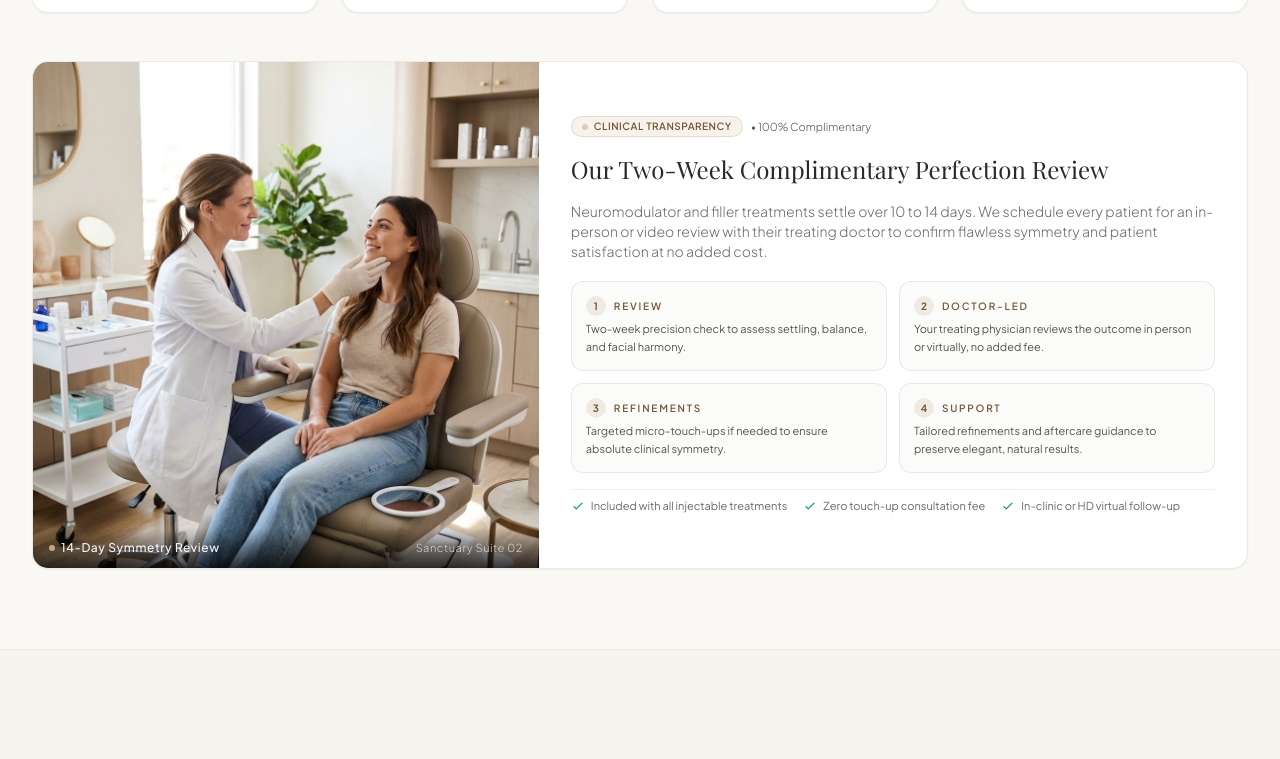
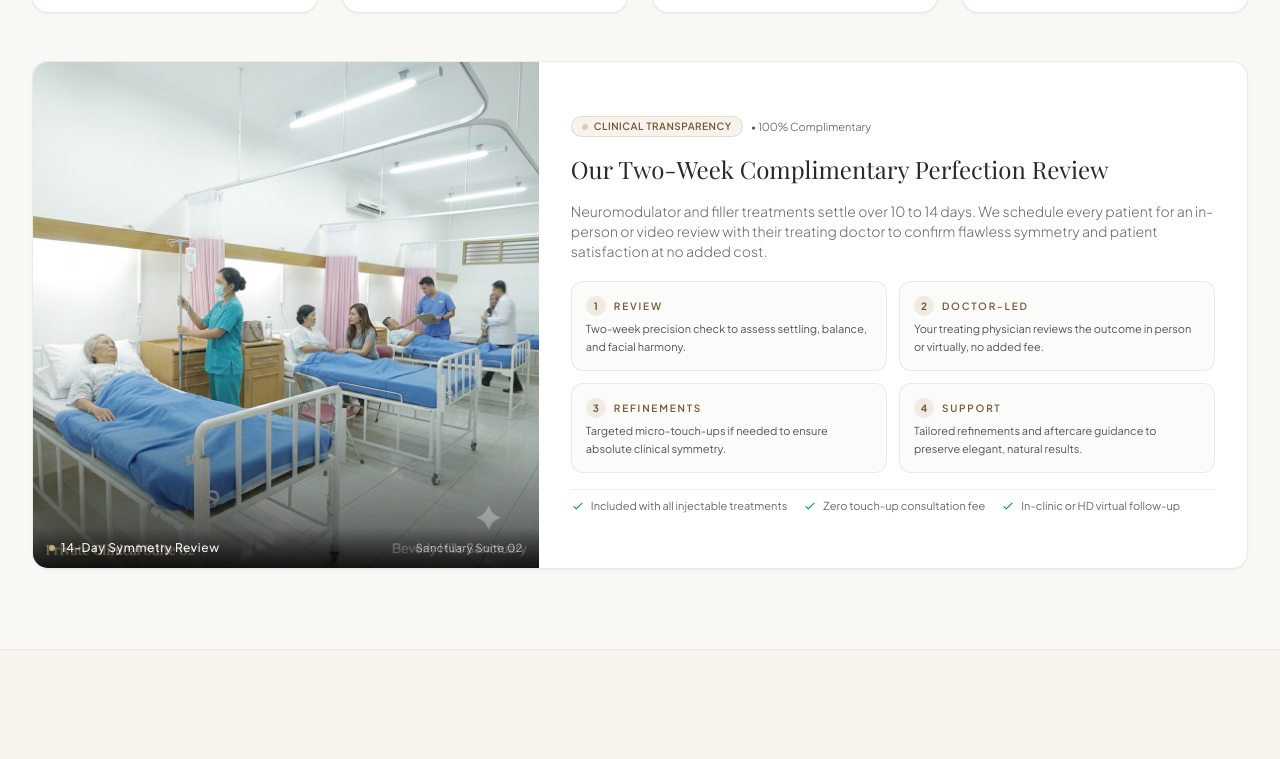
Before and after one commit to Chandru04-bit/aurelle-aesthetics, a website: page pages/home-2.html in a window 1280 px wide. Shown: the part 3991-4750 px from the top of the page. Drawn offline with nearby package versions, Linux system fonts and the light colour scheme; a web font is replaced by a local one.

Commit message:
first commit

```diff
--- a/pages/home-2.html
+++ b/pages/home-2.html
@@ -565,8 +565,8 @@
             <!-- Left Clinical Assessment Visual (5 cols) -->
             <div class="lg:col-span-5 relative min-h-[260px] sm:min-h-[300px] lg:min-h-[380px] bg-stone-100 dark:bg-stone-800 overflow-hidden">
               <img
-                src="../assets/images/clinic/two-week-symmetry-consultation.jpg"
-                alt="A doctor assessing a patient's facial balance during a follow-up consultation"
+                src="../assets/images/clinic/private-clinical-suite-02.jpg"
+                alt="Private clinical suite with patients receiving care from medical staff"
                 class="w-full h-full object-cover object-center"
                 loading="lazy"
                 onerror="this.onerror=null; this.src='https://images.pexels.com/photos/4586726/pexels-photo-4586726.jpeg?auto=compress&cs=tinysrgb&w=1200';"
```
Also changed, not shown: pages/treatments.html (+4 -4 lines), assets/images/Humans_needed_in_this_c69ccc24.jpg (added), assets/images/clinic/private-clinical-suite-02.jpg (added), assets/images/treatments/laser-rf-skin-remodeling.jpg (added).
